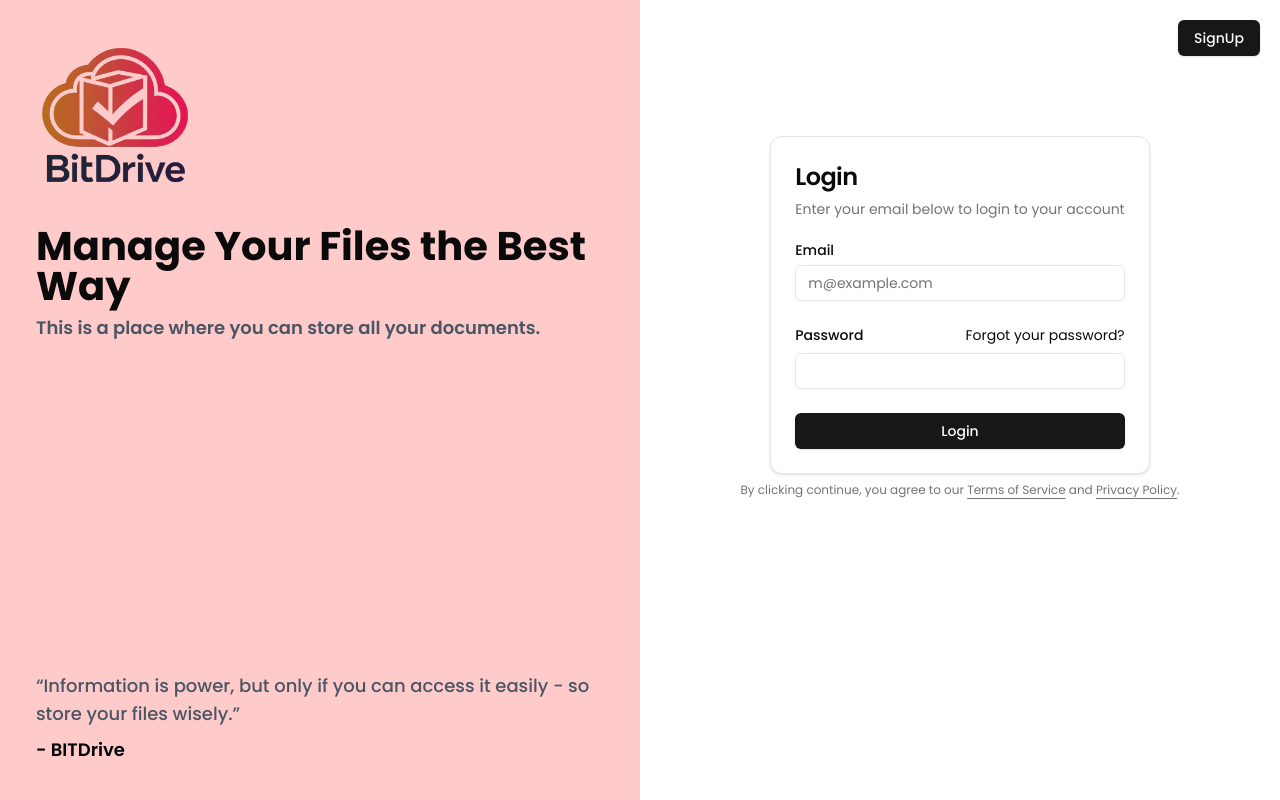
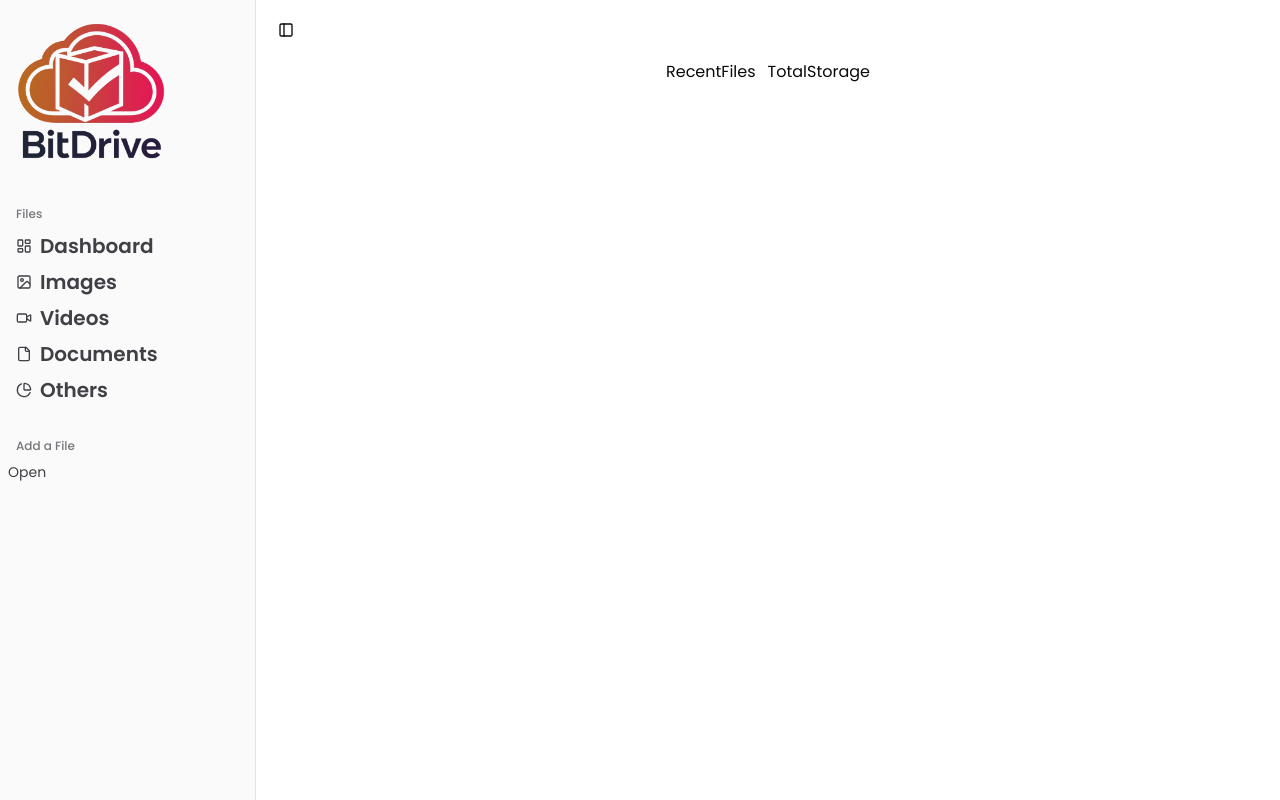
Before and after one commit to 0vai5/BITDrive, a React (Vite) app in the folder client/: page / in a window 1280 px wide. Before the commit this address led to /login. Built offline with nearby package versions, Linux system fonts and the light colour scheme.

Commit message:
Implement login and signup actions; remove Protected component; update Header and App components

```diff
--- a/client/package.json
+++ b/client/package.json
@@ -19,11 +19,12 @@
     "@radix-ui/react-tabs": "^1.1.2",
     "@radix-ui/react-tooltip": "^1.1.6",
     "@reduxjs/toolkit": "^2.5.0",
+    "@tabler/icons-react": "^3.28.1",
     "axios": "^1.7.9",
     "class-variance-authority": "^0.7.1",
     "clsx": "^2.1.1",
     "css-loader": "^7.1.2",
-    "js-cookie": "^3.0.5",
+    "framer-motion": "^11.18.1",
     "lucide-react": "^0.471.1",
     "next-themes": "^0.4.4",
     "react": "^19.0.0",
--- a/client/src/App.jsx
+++ b/client/src/App.jsx
@@ -1,4 +1,4 @@
-// import React from 'react'
+import React from 'react'
 import { BrowserRouter as Router, Routes, Route } from "react-router-dom";
 import {
   AuthLayout,
@@ -11,7 +11,6 @@ import {
   SignupPage,
   VideosPage,
 } from "@/pages";
-import Protected from "./components/Protected";
 
 const App = () => {
   return (
@@ -19,7 +18,7 @@ const App = () => {
 
       <Router>
         <Routes>
-          <Route element={<Protected><DashboardLayout /></Protected>}>
+          <Route element={<DashboardLayout />}>
             <Route path="/" element={<HomePage />} />
             <Route path="/videos" element={<VideosPage />} />
             <Route path="/documents" element={<DocumentsPage />} />
--- /dev/null
+++ b/client/src/actions/authActions.js
@@ -0,0 +1,10 @@
+export const loginAction = async (data) => {
+    await new Promise((resolve, reject) => setTimeout(resolve, 1000));
+    console.log("Login Action", data);
+    return data;
+};
+export const signupAction = async (data) => {
+    await new Promise((resolve, reject) => setTimeout(resolve, 1000));
+    console.log("Signup Action", data);
+    return data
+};
--- a/client/src/components/AppSidebar.jsx
+++ b/client/src/components/AppSidebar.jsx
@@ -1,4 +1,4 @@
-import { Calendar, File, Home, Image, Inbox, LayoutDashboardIcon, PieChart, Search, Settings, Video } from "lucide-react"
+import { File, Image, LayoutDashboardIcon, PieChart, Video } from "lucide-react"
 
 import {
   Sidebar,
@@ -13,7 +13,6 @@ import {
 } from "@/components"
 import { Link } from "react-router-dom"
 
-// Menu items.
 const items = [
   {
     title: "Dashboard",
--- a/client/src/components/CustomForm.jsx
+++ b/client/src/components/CustomForm.jsx
@@ -9,30 +9,33 @@ import {
   Input,
   Label,
 } from ".";
-import axios from "axios";
-import { useNavigate } from "react-router-dom";
+import { useForm } from "react-hook-form"
+import { useState } from "react";
+import { loginAction, signupAction } from "@/actions/authActions";
+import { Toaster } from "@/components";
+import { toast } from "sonner";
+import {useNavigate} from "react-router-dom";
 
 const CustomForm = ({ FormType }) => {
-  const navigate = useNavigate();
-  const authHandler = async (formData) => {
-    const data = Object.fromEntries(formData);
+  const navigate = useNavigate()
+  const [loading, setLoading] = useState(false);
+  const { handleSubmit, register, reset, formState: { errors } } = useForm()
+  const authHandler = async data => {
     try {
-      const response = await axios.post(
-        "http://localhost:3000/api/v1/user/signin",
-        data,
-        {
-          withCredentials: true,
-        }
-      );
-      navigate("/");
-      console.log(response);
+      setLoading(true);
+      if (FormType === "login") {
+        const response = await loginAction(data);
+      } else {
+        const response = await signupAction(data);
+      }
     } catch (error) {
-      console.log(error);
+      setLoading(false);
+      toast.error(error.message);
     }
   };
-
   return (
     <div className="flex justify-center items-center flex-col mt-8">
+      <Toaster />
       <Card>
         <CardHeader>
           <CardTitle className="text-2xl">
@@ -44,44 +47,49 @@ const CustomForm = ({ FormType }) => {
           </CardDescription>
         </CardHeader>
         <CardContent>
-          <form action={authHandler}>
+          <form onSubmit={handleSubmit(authHandler)}>
             <div className="flex flex-col gap-6">
               {FormType === "signup" && (
                 <div className="grid gap-2">
                   <Label htmlFor="name">Name</Label>
                   <Input
-                    id="name"
-                    name="name"
                     type="text"
                     placeholder="John Doe"
-                    required
+                    {...register("name", {
+                      required: "Name is Required",
+                      minLength: 3
+                    })}
                   />
+                  {errors.name && <span>{errors.name.message}</span>}
                 </div>
               )}
               <div className="grid gap-2">
                 <Label htmlFor="email">Email</Label>
                 <Input
-                  id="email"
-                  name="email"
-                  type="email"
                   placeholder="m@example.com"
-                  required
+                  {...register("email", {
+                    required: "Email is Required",
+                    pattern: {
+                      value: /^[A-Z0-9._%+-]+@[A-Z0-9.-]+\.[A-Z]{2,4}$/i,
+                      message: "Invalid email address"
+                    }
+                  })}
                 />
+                {errors.email && <span>{errors.email.message}</span>}
               </div>
               <div className="grid gap-2">
-                <div className="flex items-center">
-                  <Label htmlFor="password">Password</Label>
-                  <a
-                    href="#"
-                    className="ml-auto inline-block text-sm underline-offset-4 hover:underline"
-                  >
-                    Forgot your password?
-                  </a>
-                </div>
-                <Input id="password" name="password" type="password" required />
+                <Label htmlFor="password">Password</Label>
+                <Input
+                  type="password"
+                  {...register("password", {
+                    required: "Password is Required",
+                    minLength: 6
+                  })}
+                />
+                {errors.password && <span>{errors.password.message}</span>}
               </div>
-              <Button type="submit" className="w-full" disabled={false}>
-                {FormType === "login" ? "Login" : "SignUp"}
+              <Button type="submit" className="w-full" disabled={loading}>
+                {loading ? "Loading..." : FormType === "login" ? "Login" : "SignUp"}
               </Button>
             </div>
           </form>
--- a/client/src/components/Header.jsx
+++ b/client/src/components/Header.jsx
@@ -1,4 +1,4 @@
-// import React from 'react'
+import React from 'react'
 
 const Header = () => {
   return (
--- a/client/src/components/Protected.jsx
+++ /dev/null
@@ -1,16 +0,0 @@
-import React from 'react';
-import Cookies from 'js-cookie';
-import { Navigate } from 'react-router-dom';
-
-const Protected = ({ children }) => {
-  const userLoggedIn = Cookies.get('token') !== undefined;
-
-  if (!userLoggedIn) {
-    return <Navigate to="/login" replace />;
-  }
-
-  // Return the children as JSX directly
-  return <>{children}</>;
-};
-
-export default Protected;
--- a/client/src/pages/LoginPage.jsx
+++ b/client/src/pages/LoginPage.jsx
@@ -1,17 +1,8 @@
-import React, { useEffect } from "react";
-import { useNavigate } from "react-router-dom";
-import Cookies from "js-cookie";
+import React from "react";
 import { Button, CustomForm } from "@/components";
 import { Link } from "react-router-dom";
 
 const LoginPage = () => {
-  const navigate = useNavigate();
-
-  useEffect(() => {
-    if (Cookies.get("token")) {
-      navigate("/");
-    }
-  }, [navigate]);
 
   return (
     <main className="h-screen overflow-hidden">
--- a/client/src/pages/SignupPage.jsx
+++ b/client/src/pages/SignupPage.jsx
@@ -1,17 +1,8 @@
-import React, { useEffect } from "react";
-import { useNavigate } from "react-router-dom";
-import Cookies from "js-cookie";
+import React from "react";
 import { Button, CustomForm } from "@/components";
 import { Link } from "react-router-dom";
 
 const SignupPage = () => {
-  const navigate = useNavigate();
-
-  useEffect(() => {
-    if (Cookies.get("token")) {
-      navigate("/");
-    }
-  }, [navigate]);
 
   return (
     <main className="h-screen md:overflow-hidden overflow-visible">
```
Also changed, not shown: 1 other file (tests, documents, lock files or other folders).
